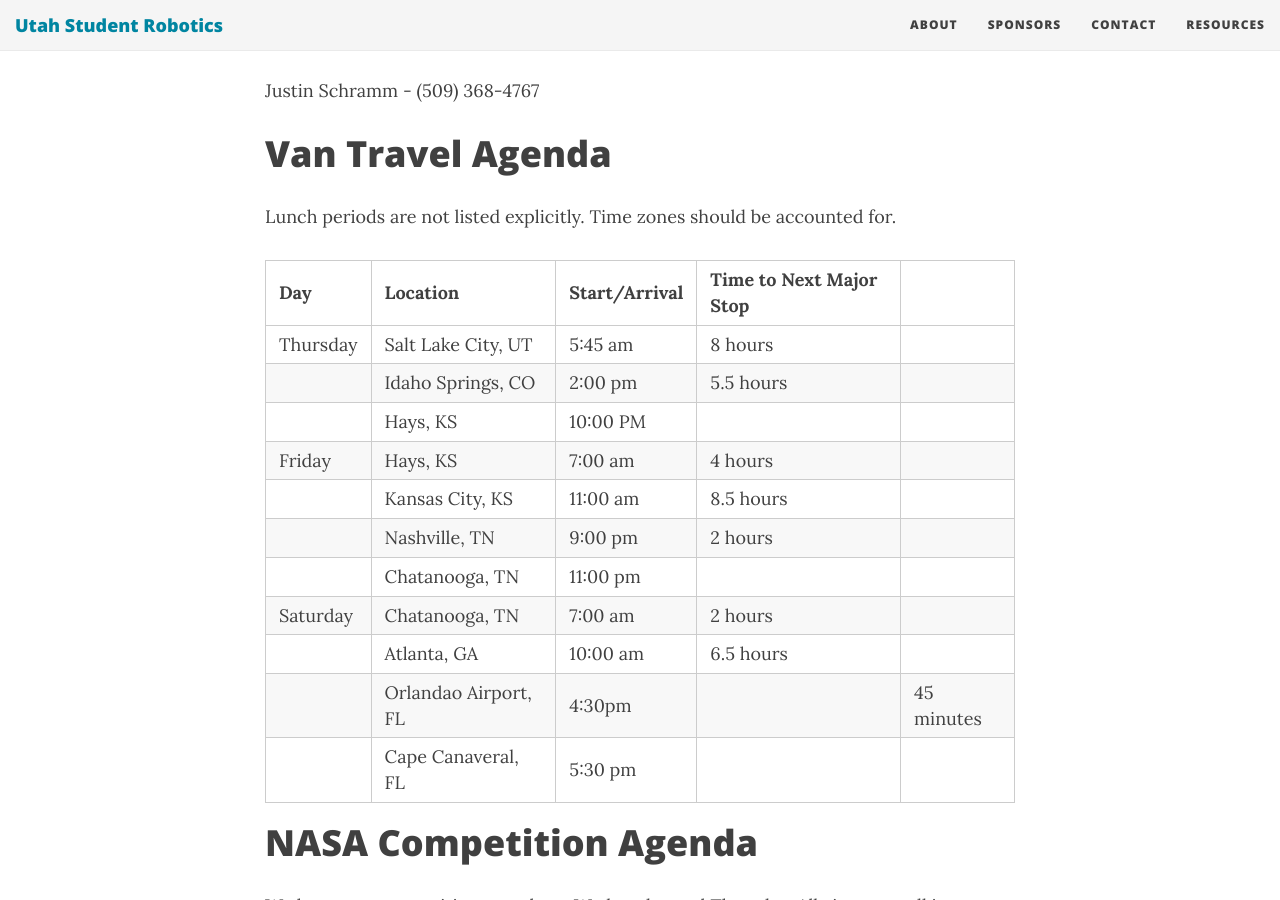
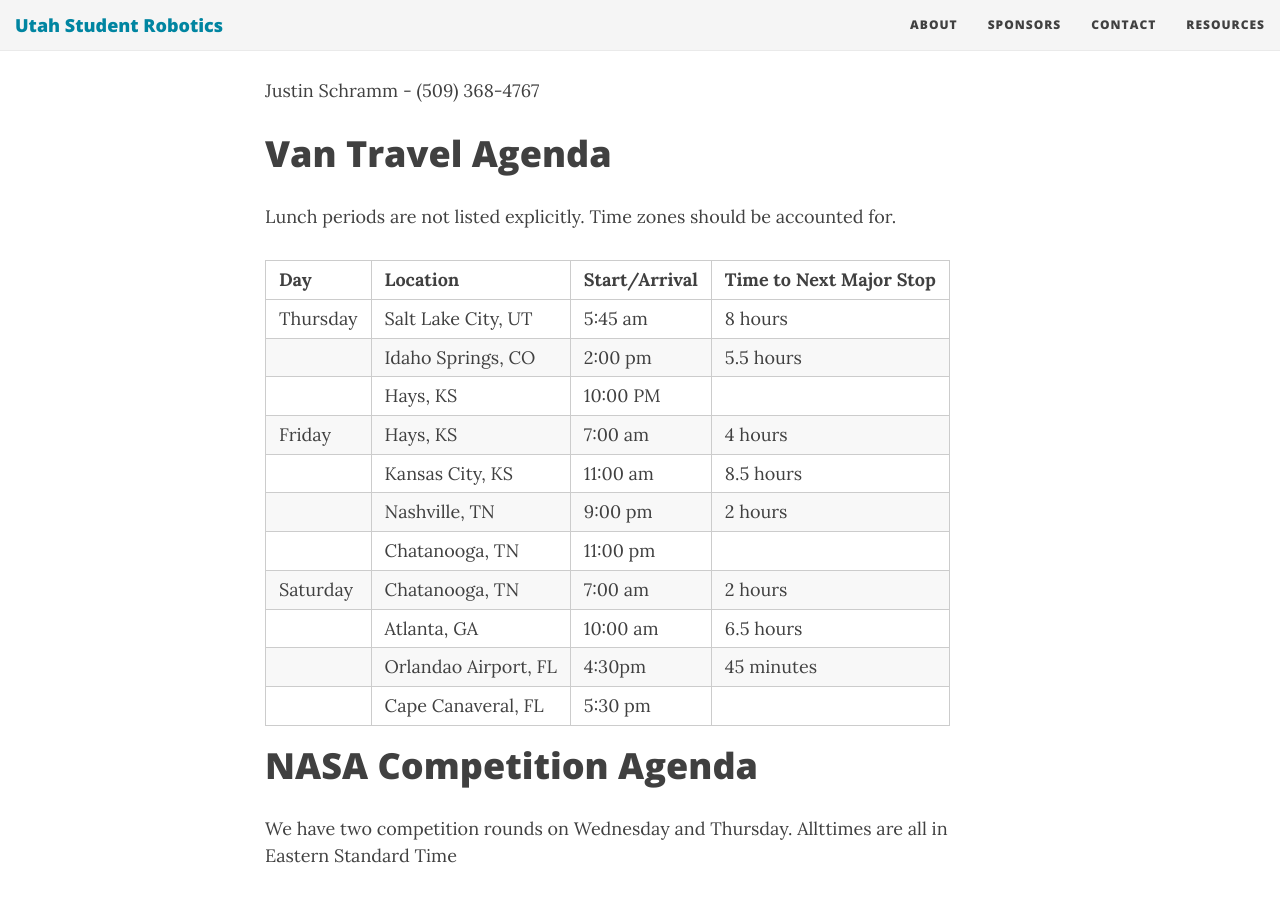
Before and after one commit to utahrobotics/utahrobotics.github.io, a Jekyll site: the page built from _posts/2018-08-14-Florida-Trip.md, in a window 1280 px wide and 900 px high, scrolled down 542 px. Built offline with Jekyll 4.4.1, drawn with Linux system fonts in a browser that asks for light colours; nearby versions of some CDN libraries.

```diff
--- a/_posts/2018-08-14-Florida-Trip.md
+++ b/_posts/2018-08-14-Florida-Trip.md
@@ -30,7 +30,7 @@ Lunch periods are not listed explicitly. Time zones should be accounted for.
 | | Chatanooga, TN | 11:00 pm | |
 |Saturday| Chatanooga, TN | 7:00 am | 2 hours |
 | | Atlanta, GA | 10:00 am | 6.5 hours |
-| | Orlandao Airport, FL | 4:30pm | | 45 minutes |
+| | Orlandao Airport, FL | 4:30pm | 45 minutes |
 | | Cape Canaveral, FL | 5:30 pm | |
 
 # NASA Competition Agenda
```
